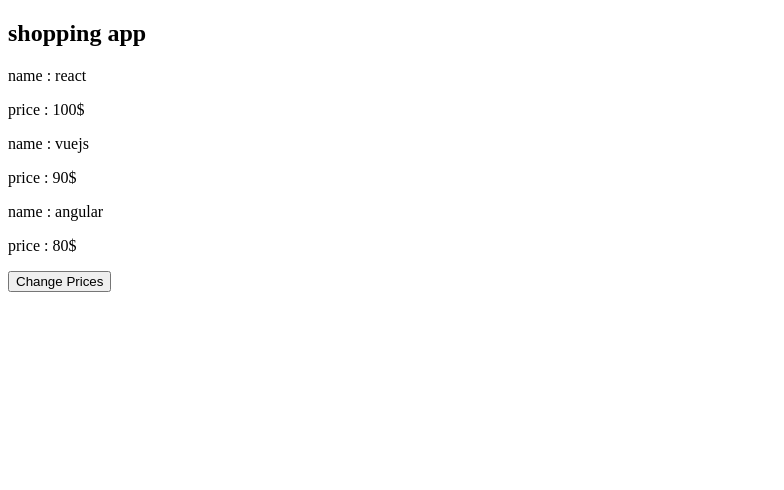
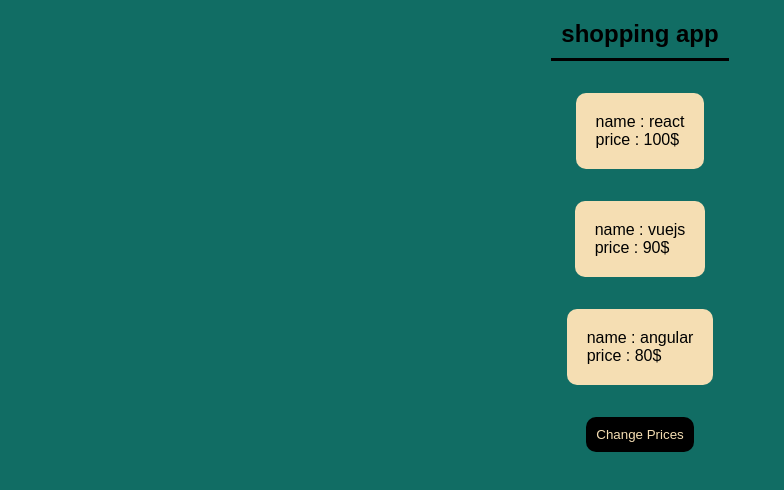
Before and after one commit to arashKazerouni/firstReactApp, a React (Create React App) app: page / in a window 1280 px wide. Shown: the top 490 px of the page, without its empty margins (0-784 px from the left). Built offline with nearby package versions, Linux system fonts and the light colour scheme.

Commit message:
Styles added to components

```diff
--- a/src/App.js
+++ b/src/App.js
@@ -1,11 +1,11 @@
 import Product from "./components/Product/Product";
 import { useState } from "react";
-
+import styles from "./App.module.css"
 const App = () => {
-  const [prodcuts, setProduct] = useState([
-    { name: "react", price: "100$" },
-    { name: "vuejs", price: "90$" },
-    { name: "angular", price: "80$" },
+  const [products, setProduct] = useState([
+    { name: "react", price: "100$", id: 1 },
+    { name: "vuejs", price: "90$" ,id: 2},
+    { name: "angular", price: "80$" ,id: 3},
   ]);
 
   const changeHandler = () => {
@@ -16,13 +16,13 @@
     ]);
   };
   return (
-    <>
-      <h2>shopping app</h2>
-      {prodcuts.map((product) => {
-        return <Product name={product.name} price={product.price} />;
+    <div className={styles.container}>
+       <h2>shopping app</h2>
+      {products.map((product) => {
+        return <Product name={product.name} price={product.price} key={product.id} />;
       })}
       <button onClick={changeHandler}>Change Prices</button>
-    </>
+    </div>
   );
 };
 
--- /dev/null
+++ b/src/App.module.css
@@ -0,0 +1,39 @@
+*{
+    margin: 0;
+    padding: 0;
+    box-sizing: border-box;
+    font-family: sans-serif;
+}
+h2{
+    margin: 10px;
+    padding: 10px;
+    border-bottom: solid;
+}
+
+body{
+    background-color: rgb(17, 109, 100);
+}
+.container{
+    display: flex;
+    justify-content: center;
+    align-items: center;
+    flex-direction: column;
+}
+
+.container >*{
+    margin-bottom: 2rem;
+}
+
+button{
+    border: none;
+    padding: 10px;
+    border-radius:10px ;
+    background: #000;
+    color: wheat;
+    cursor: pointer;
+    transition: all .6s;
+}
+button:hover{
+    color: #000;
+    background: wheat;
+}
--- a/src/components/Product/Product.js
+++ b/src/components/Product/Product.js
@@ -1,8 +1,8 @@
 import { useState } from "react";
-
+import styles from "./product.module.css";
 const Product = (props) => {
   return (
-    <div>
+    <div className={styles.product}>
       <p>name : {props.name}</p>
       <p>price : {props.price}</p>
     </div>
--- /dev/null
+++ b/src/components/Product/product.module.css
@@ -0,0 +1,6 @@
+.product {
+    background-color: wheat;
+    padding: 20px;
+    border-radius: 10px;
+
+}
```
